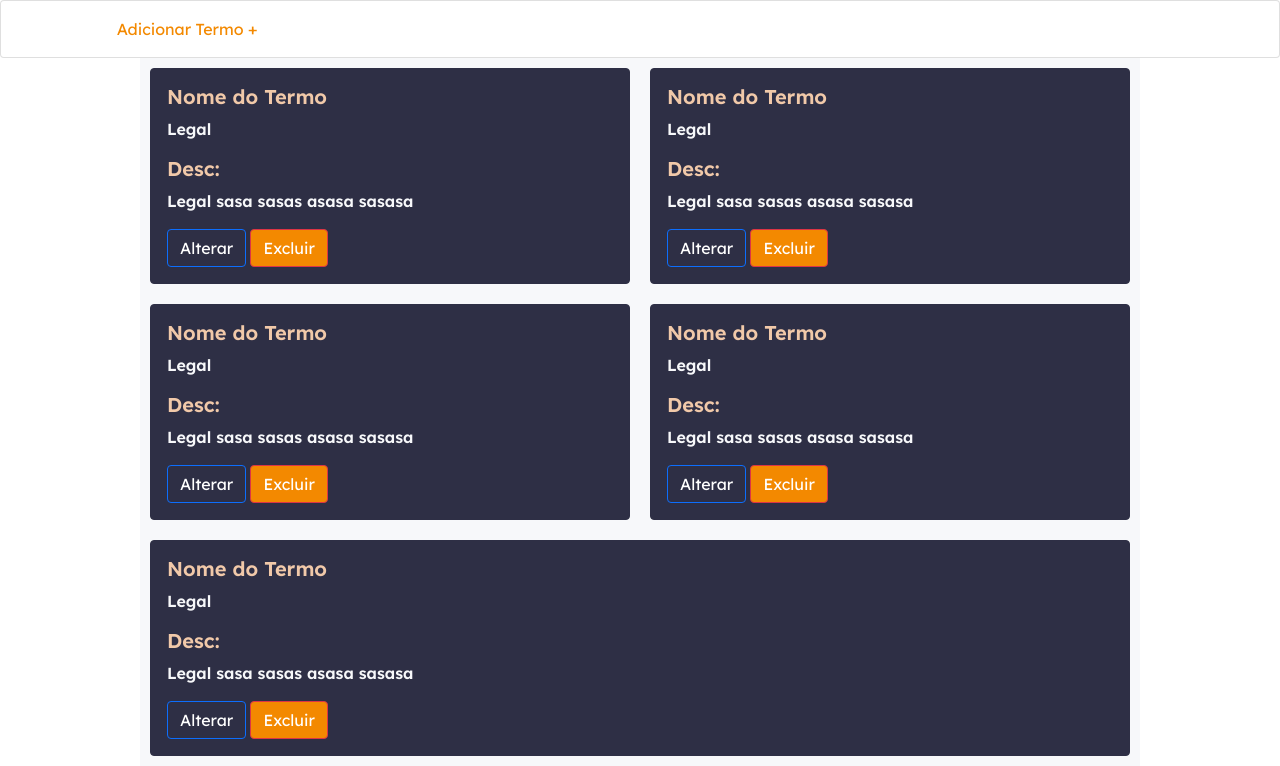
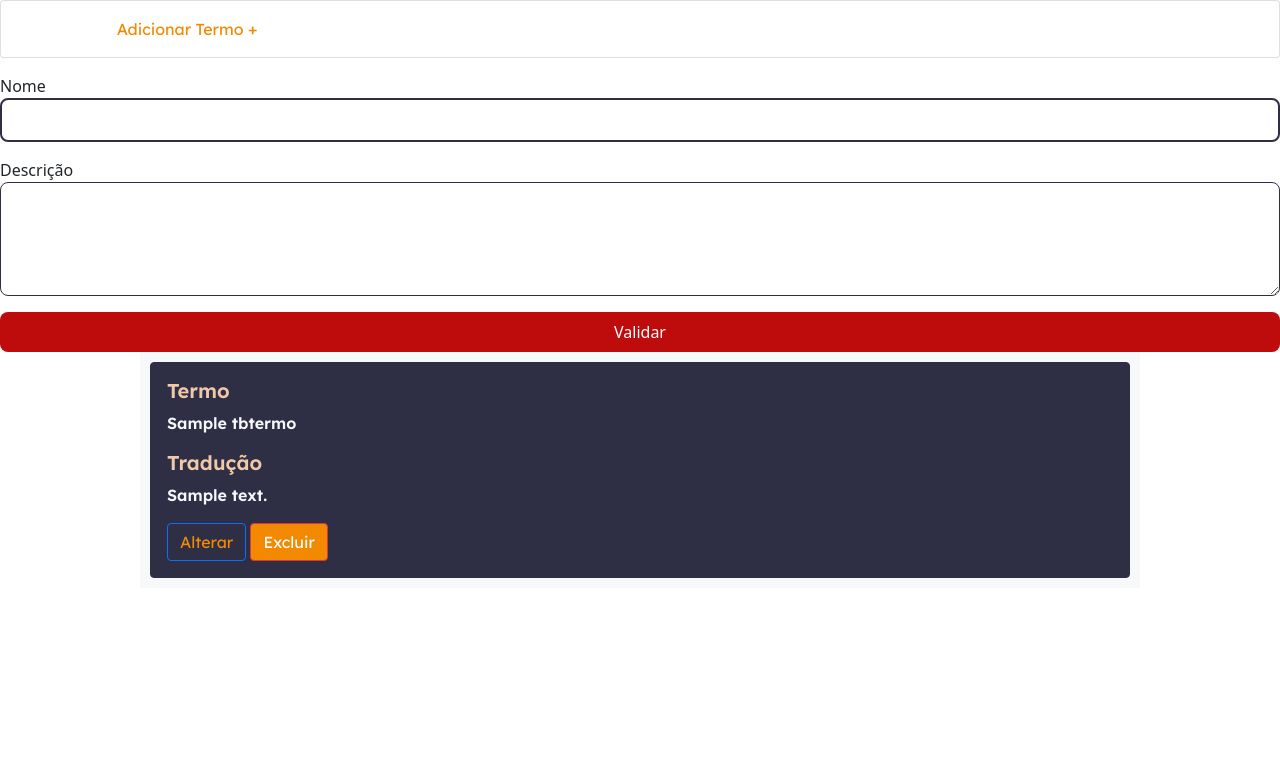
Before and after one commit to dnlydg/Translate_PWIngles, a PHP site: page /restrito/adm.php in a window 1280 px wide. Shown: the part 70-836 px from the top of the page. After the commit the page ends 648 px from the top, so only its background shows below. Run offline with PHP 8.4, Linux system fonts and the light colour scheme; the visitor is signed in with stand-in values (Sample User, id 1); tables that the repository leaves empty or names only in its code hold one stand-in row (values such as "Sample post"); some libraries are stand-ins or nearby versions.

Commit message:
Pelo menos funciona

```diff
--- a/classes/Conexao.php
+++ b/classes/Conexao.php
@@ -2,7 +2,7 @@
 
     class Conexao{
         public static function conectar(){
-            $conexao = new PDO("mysql:host=localhost;
+            $conexao = new PDO("mysql:host=localhost:3307;
                                 dbname=bdprojetoingles",
                                 "root",
                                 "");
--- a/classes/Termo.php
+++ b/classes/Termo.php
@@ -38,6 +38,23 @@
             $stmt->execute();
         }
 
+        public function alterar($termo){
+            $conexao = Conexao::conectar();
+            $stmt = $conexao->prepare("UPDATE tbtermo SET nomeTermo = '?', descTermo = '?' WHERE idTermo = ?");
+            $stmt->bindParam(1, $termo->getNomeTermo());
+            $stmt->bindParam(2, $termo->getDescTermo());
+            $stmt->bindParam(3, $termo->getIdTermo());
+            $stmt->execute();
+        }
+
+        public function listar(){
+            $conexao = Conexao::conectar();
+            $querySelect = 'SELECT idTermo, nomeTermo, descTermo FROM tbtermo';
+            $resultado = $conexao->query($querySelect);
+            $lista = $resultado->fetchAll();
+            return $lista;
+        }
+
         public function deletar($idTermo){
             $conexao = Conexao::conectar();
             $stmt = $conexao->prepare("DELETE FROM tbtermo WHERE idTermo = ".$idTermo);
--- a/css/Style.css
+++ b/css/Style.css
@@ -1,182 +1,163 @@
-
 @import url('https://fonts.googleapis.com/css2?family=Lexend:wght@300;400;500;600&display=swap');
-
-
-*{
-    margin:0;
-    padding:0;
+* {
+    margin: 0;
+    padding: 0;
     box-sizing: border-box;
 }
+
 :root {
     --white: #FFF;
-
     --gray-50: #F7F8FA;
     --gray-100: #E6E8EB;
     --gray-200: #AFB2B1;
     --gray-500: #808080;
     --gray-800: #494D4B;
-
     --green-500: #04D361;
-
     --purple-300: #9F75FF;
     --purple-400: #9164FA;
     --purple-500: #8257E5;
     --purple-800: #6F48C9;
-
     --orange-100: #f1c9a9;
     --orange-500: #f38900;
     --red-500: #be0b0b;
-
     --blue-1: #766b88;
     --blue-2: #38364a;
     --blue-3: #2E2f45;
     --blue-4: #2b89e0;
-
-
-
 }
 
 @media(max-width: 1080px) {
     html {
-            font-size:93.75%;
+        font-size: 93.75%;
     }
 }
+
 @media(max-width: 720px) {
     html {
-
-    font-size:87.5%;
+        font-size: 87.5%;
     }
-        #header{
-            padding-left:1rem;
-            padding-right:1rem;
-
-            background-color:var(--blue-3);
+    #header {
+        padding-left: 1rem;
+        padding-right: 1rem;
+        background-color: var(--blue-3);
     }
-        .section-top{
+    .section-top {
         background-image: none;
-            background-color:var(--blue-3);
+        background-color: var(--blue-3);
+    }
 }
 
+h1,
+h2,
+h3,
+h4,
+h5,
+h6,
+p {
+    font-weight: 680;
+    font-family: Lexend, sans-serif;
+    margin-bottom: 1rem;
 }
 
-    h1, h2, h3, h4, h5, h6 , p {
-
-        font-weight:680;
-        font-family: Lexend, sans-serif;
-
-        margin-bottom: 1rem;
-
-    }
-    h1{
+h1 {
     font-size: 2rem;
 }
-    h2{
+
+h2 {
     font-size: 1.5rem;
 }
-    p{
+
+p {
     font-size: 1rem;
 }
 
 
 /*COMEÇO DO MENU*/
 
-    a{
+a {
     position: relative;
-        color:var(--orange-500);
-        text-decoration:none;
+    color: var(--orange-500);
+    text-decoration: none;
     font-family: Lexend, sans-serif;
     transition: 0.5s;
+}
 
-
-    }
-    a:after{
-
+a:after {
     position: absolute;
     content: "";
     width: 100%;
     height: 3px;
     top: 100%;
     left: 0;
-        background:var(--orange-500);
+    background: var(--orange-500);
     transition: transform 0.5s;
     transform: scaleX(0);
     transform-origin: right;
 }
 
-
-    a:hover{
-
-        border-color:var(--orange-500);
-        color:var(--orange-100);
-
+a:hover {
+    border-color: var(--orange-500);
+    color: var(--orange-100);
 }
 
 a:hover::after {
-
     transform: scaleX(1);
     transform-origin: left;
-
 }
 
-    #logo{
-
+#logo {
     font-weight: bold;
     font-size: 1.5rem;
-
 }
 
-    #header{
-        background-color:var(--blue-3);
-        width:100%;
-        position:relative;
+#header {
+    background-color: var(--blue-3);
+    width: 100%;
+    position: relative;
     padding-top: 1rem;
     padding-bottom: 1rem;
-        padding-left:10%;
-        padding-right:10%;
+    padding-left: 10%;
+    padding-right: 10%;
     height: 70px;
-        align-items:center;
+    align-items: center;
     display: flex;
     justify-content: space-between;
+}
 
-
-    }
-    #menu{
+#menu {
     padding-top: 1rem;
-        display:flex;
+    display: flex;
     list-style: none;
     gap: .5rem;
 }
 
 #menu a {
+    display: block;
+    padding: .5rem;
+}
 
-        display:block;
-        padding: .5rem;
-
-    }
 
 /* FORM DO LOGIN */
 
-    .login{
+.login {
     padding: 1rem;
     color: var(--orange-500);
-        background-color:var(--blue-3);
-
-    }
-    .dropdown-menu{
-        padding:0px;
-        border-radius: 15rem;
-
+    background-color: var(--blue-3);
 }
 
-    .login-text{
+.dropdown-menu {
+    padding: 0px;
+    border-radius: 15rem;
+}
+
+.login-text {
     border-style: none;
     border-radius: 0.5rem;
     padding: 0.3rem;
-
 }
 
-    .login-button{
-        width:100%;
+.login-button {
+    width: 100%;
     border-style: none;
     margin-top: 0.5rem;
     padding: 0.5rem;
@@ -258,89 +237,79 @@
 /* FIM DO MAIN */
 
 
+/* FIM DA INDEX */
 
-
-
-
-    /* FIM DA INDEX */
 
 /* TERMOS */
 
-    .flex{
-
+.flex {
     background-color: var(--gray-50);
-        display:flex;
+    display: flex;
     flex-wrap: wrap;
     margin: 0 auto;
     max-width: 1000px;
-
 }
 
-    .flex .cartao{
-
+.flex .cartao {
     position: relative;
     display: flex;
     flex-direction: column;
     min-width: 0;
     word-wrap: break-word;
-        background-color:var(--blue-3);
+    background-color: var(--blue-3);
     background-clip: border-box;
     border: 1px solid var(--blue-3);
     border-radius: 0.25rem;
     flex: 1 1 400px;
     margin: 10px;
+}
 
-    }
-    .cartao .cd-body{
+.cartao .cd-body {
     flex: 1 1 auto;
     padding: 1rem 1rem;
 }
-    .cartao .cd-title{
+
+.cartao .cd-title {
     font-family: Lexend, sans-serif;
     margin-bottom: 0.5rem;
-        color:var(--orange-100);
-    }
-   .cartao .cd-text{
-    font-family: Lexend, sans-serif;
-       color:var(--gray-50);
+    color: var(--orange-100);
 }
 
-    .btn-primary{
-        background-color:var(--blue-3);
+.cartao .cd-text {
+    font-family: Lexend, sans-serif;
+    color: var(--gray-50);
 }
-    .btn-danger{
-        background-color:var(--orange-500);
+
+.btn-primary {
+    background-color: var(--blue-3);
 }
-    .btn-danger:hover{
-        background-color:var(--blue-3);
+
+.btn-danger {
+    background-color: var(--orange-500);
 }
+
+.btn-danger:hover {
+    background-color: var(--blue-3);
+}
+
 
 /* MODAL */
 
-
 .modal {
-    display: none;
-    position: flex;
-    z-index: 5;
-    left: 0;
-    top: 0;
     width: 100%;
     height: 100%;
-    overflow: auto;
-    background-color: rgba(0,0,0,0.4);
+    background-color: rgba(0, 0, 0, 0.4);
     backdrop-filter: blur(5px);
-    transition: 4s;
+    transition: 0.3s;
 }
-
-
 
 .modal-content {
     border-radius: 1rem;
     background-color: var(--white);
     margin: 10% auto;
     padding: 2rem;
-        width: 60%;
 }
+
 @media(max-width: 720px) {
     .modal-content {
         width: 80%;
--- a/global.php
+++ b/global.php
@@ -3,8 +3,8 @@
     spl_autoload_register('procurarClasse');
 
     function procurarClasse($nomeClasse){
-        if(file_exists('classes/'.$nomeClasse.'php')){
-            require_once 'classes/'.$nomeClasse.'php';
+        if(file_exists('classes/'.$nomeClasse.'.php')){
+            require_once 'classes/'.$nomeClasse.'.php';
         }
     }
 
--- a/restrito/adm.php
+++ b/restrito/adm.php
@@ -1,11 +1,10 @@
-<html lang="en">
+<html lang="pt-br">
 
 <head>
     <meta charset="UTF-8">
     <meta http-equiv="X-UA-Compatible" content="IE=edge">
     <meta name="viewport" content="width=device-width, initial-scale=1.0">
-    <link href="https://cdn.jsdelivr.net/npm/bootstrap@5.0.1/dist/css/bootstrap.min.css" rel="stylesheet"
-        integrity="sha384-+0n0xVW2eSR5OomGNYDnhzAbDsOXxcvSN1TPprVMTNDbiYZCxYbOOl7+AMvyTG2x" crossorigin="anonymous">
+    <link href="https://cdn.jsdelivr.net/npm/bootstrap@5.0.1/dist/css/bootstrap.min.css" rel="stylesheet" integrity="sha384-+0n0xVW2eSR5OomGNYDnhzAbDsOXxcvSN1TPprVMTNDbiYZCxYbOOl7+AMvyTG2x" crossorigin="anonymous">
     <!-- bootstrap, se quiser ativar depois, ta bugando um pouco -->
     <link rel="stylesheet" href="../css/Style.css" />
     <title>Translate - Home</title>
@@ -13,17 +12,25 @@
 
 <body>
     <?php
-            include_once("sentinela.php");
+        include_once('../global.php');
+        include_once('sentinela.php');
+        include_once('../classes/Termo.php');
+        include_once('../classes/Conexao.php');
+        try{
+            $termo = new Termo();
+            $listatermos = $termo->listar();
+        }catch(Exception $e){
+            echo 'Erro: '.$e->getMessage();
+        }
     ?>
 
         <header id="header">
-        <a href="index.php" id="logo">Translate</a>
+            <a href="../index.php" id="logo">Translate</a>
             <nav id="nav">
                 <ul id="menu">
                     <li><a href="termos.php">Termos</a></li>
                     <li class="nav-item dropdown">
-                    <a class="nav-link dropdown-toggle login" href="#" id="navbarDropdownMenuLink" role="button"
-                        data-bs-toggle="dropdown" aria-expanded="false">
+                        <a class="nav-link dropdown-toggle login" href="#" id="navbarDropdownMenuLink" role="button" data-bs-toggle="dropdown" aria-expanded="false">
                         Logout
                     </a>
                         <ul class="dropdown-menu dropdown" aria-labelledby="">
@@ -54,60 +61,77 @@
             </div>
         </section>
 
+        <section>
+            <form method="POST" action="../alterar-termo.php" class="modal-form">
+                <input type="hidden" name="txtPegarID" id="txtPegarID" value="<?php echo @$_GET['idTermo']; ?>">
+                <label for="txtNome">Nome</label>
+                <input type="text" name="txtNome" id="txtNome" value="<?php echo @$_GET['nomeTermo']; ?>">
+                <label for="txtDesc">Descrição</label>
+                <textarea name="txtDesc" id="txtDesc" cols="30" rows="4"><?php echo @$_GET['descTermo']; ?></textarea>
+                <button type="submit" value="AlterarTermo" id="alterar" name="alterar">Validar</button>
+            </form>
+        </section>
+
         <section class="flex">
+            <?php
+                $i = 0;
+                foreach ($listatermos as $linha){
+                    $i++;
+            ?>
             <div class="cartao">
-            <div class="cd-body">
-                <h5 class="cd-title">Nome do Termo</h5>
-                <p class="cd-text">Legal</p>
-                <h5 class="cd-title">Desc:</h5>
-                <p class="cd-text">Legal sasa sasas asasa sasasa </p>
+                <div id="bodyModal" class="cd-body">
+                    <h5 class="cd-title">Termo</h5>
+                    <p class="cd-text"><?php echo $linha['nomeTermo'] ?></p>
+                    <h5 class="cd-title">Tradução</h5>
+                    <p class="cd-text"><?php echo $linha['descTermo'] ?></p>
+                    <button type="button" class="btn btn-primary">
+                        <?php
+                            echo "<a href='?idTermo={$linha['idTermo']}&nomeTermo={$linha['nomeTermo']}&descTermo={$linha['descTermo']}'>";
+                                echo "Alterar";
+                            echo "</a>";
+                        ?>
+
+                    </button>
+                    <!--
                     <a href="#" class="btn btn-primary" onClick="openModal()">Alterar</a>
-                <a href="#" class="btn btn-danger">Excluir</a>
+                    -->
+                    <?php
+                        echo "<a href='../excluir-termo.php?idTermo=$linha[idTermo]' class='btn btn-danger'>";
+                            echo "Excluir";
+                        echo "</a>"
+                    ?>
                 </div>
             </div>
-        <div class="cartao">
-            <div class="cd-body">
-                <h5 class="cd-title">Nome do Termo</h5>
-                <p class="cd-text">Legal</p>
-                <h5 class="cd-title">Desc:</h5>
-                <p class="cd-text">Legal sasa sasas asasa sasasa </p>
-                <a href="#" class="btn btn-primary" onClick="openModal()">Alterar</a>
-                <a href="#" class="btn btn-danger">Excluir</a>
+            <?php
+                }
+            ?>
+        </section>
+
+        <div class="modal fade" id="modalAlterar" role="dialog" aria-labelledby="tituloModal" aria-hidden="true">
+            <div class="modal-dialog" role="document">
+                <div class="modal-content">
+                    <div class="modal-header">
+                        <h5 class="modal-title" id="tituloModal">Teste testado</h5>
+                        <span class="close" aria-hidden="true" data-dismiss="modal">&times;</span>
+                    </div>
+                    <div class="modal-body">
+                        <form action="get" class="modal-form">
+                            <label for="txtNome">Nome</label>
+                            <input type="text" name="nome" id="txtNome">
+                            <label for="txtDesc">Descrição</label>
+                            <textarea name="Descricao" id="txtDesc" cols="30" rows="4"></textarea>
+                            <button type="submit" value="AlterarTermo" id="alterar" name="alterar">Validar</button>
+                        </form>
+                    </div>
+                    <div class="modal-footer">
+                        <button type="button" class="btn btn-secondary" data-dismiss="modal">Fechar</button>
+                        <button type="button" class="btn btn-primary">Salvar</button>
                     </div>
                 </div>
-        <div class="cartao">
-            <div class="cd-body">
-                <h5 class="cd-title">Nome do Termo</h5>
-                <p class="cd-text">Legal</p>
-                <h5 class="cd-title">Desc:</h5>
-                <p class="cd-text">Legal sasa sasas asasa sasasa </p>
-                <a href="#" class="btn btn-primary" onClick="openModal()">Alterar</a>
-                <a href="#" class="btn btn-danger">Excluir</a>
             </div>
         </div>
-        <div class="cartao">
-            <div class="cd-body">
-                <h5 class="cd-title">Nome do Termo</h5>
-                <p class="cd-text">Legal</p>
-                <h5 class="cd-title">Desc:</h5>
-                <p class="cd-text">Legal sasa sasas asasa sasasa </p>
-                <a href="#" class="btn btn-primary" onClick="openModal()">Alterar</a>
-                <a href="#" class="btn btn-danger">Excluir</a>
-            </div>
-        </div>
-        <div class="cartao">
-            <div class="cd-body">
-                <h5 class="cd-title">Nome do Termo</h5>
-                <p class="cd-text">Legal</p>
-                <h5 class="cd-title">Desc:</h5>
-                <p class="cd-text">Legal sasa sasas asasa sasasa </p>
-                <a href="#" class="btn btn-primary" onClick="openModal()">Alterar</a>
-                <a href="#" class="btn btn-danger">Excluir</a>
-            </div>
-        </div>
-    </section>
-
-    <div id="modalAlterar" class="modal">
+        <!--
+        <div id="modalAlterar" class="modal" id="modalAlterar">
             <div class="modal-content">
                 <div class="modal-title">
                     <h1>Alterar</h1>
@@ -122,6 +146,8 @@
                 </form>
             </div>
         </div>
+        -->
+
 
         <div id="modalAdicionar" class="modal">
             <div class="modal-content">
@@ -129,13 +155,12 @@
                     <h1>Adicionar</h1>
                     <span class="close">&times;</span>
                 </div>
-            <form action="get" class="modal-form">
+                <form method="POST" action="../inserir-termo.php" class="modal-form" name="InserirTermo">
                     <label for="txtNome">Nome</label>
-                <input type="text" name="nome" id="txtNome">
-
-                <label for="txtDesc">Descrição</label>
-                <textarea name="Descricao" id="txtDesc" cols="30" rows="4"></textarea>
-                <button>Validar</button>
+                    <input type="text" name="txtNome" id="txtNome">
+                    <label for="txtTermo">Descrição</label>
+                    <textarea name="txtTermo" id="txtTermo" cols="30" rows="4"></textarea>
+                    <button type="submit" value="InserirTermo" id="validar" name="validar">Validar</button>
                 </form>
             </div>
         </div>
@@ -143,9 +168,19 @@
         <script src="../js/modal.js"></script>
 
 
-    <script src="https://cdn.jsdelivr.net/npm/bootstrap@5.0.1/dist/js/bootstrap.bundle.min.js"
-        integrity="sha384-gtEjrD/SeCtmISkJkNUaaKMoLD0//ElJ19smozuHV6z3Iehds+3Ulb9Bn9Plx0x4" crossorigin="anonymous">
+
+        <script src="https://cdn.jsdelivr.net/npm/bootstrap@5.0.1/dist/js/bootstrap.bundle.min.js" integrity="sha384-gtEjrD/SeCtmISkJkNUaaKMoLD0//ElJ19smozuHV6z3Iehds+3Ulb9Bn9Plx0x4" crossorigin="anonymous"></script>
+        <script src="https://ajax.googleapis.com/ajax/libs/jquery/3.6.0/jquery.min.js"></script>
+        <script src="https://code.jquery.com/jquery-3.3.1.slim.min.js" integrity="sha384-q8i/X+965DzO0rT7abK41JStQIAqVgRVzpbzo5smXKp4YfRvH+8abtTE1Pi6jizo" crossorigin="anonymous"></script>
+        <script src="https://cdnjs.cloudflare.com/ajax/libs/popper.js/1.14.3/umd/popper.min.js" integrity="sha384-ZMP7rVo3mIykV+2+9J3UJ46jBk0WLaUAdn689aCwoqbBJiSnjAK/l8WvCWPIPm49" crossorigin="anonymous"></script>
+        <script src="https://stackpath.bootstrapcdn.com/bootstrap/4.1.3/js/bootstrap.min.js" integrity="sha384-ChfqqxuZUCnJSK3+MXmPNIyE6ZbWh2IMqE241rYiqJxyMiZ6OW/JmZQ5stwEULTy" crossorigin="anonymous"></script>
+
+        <script>
+
+
+
         </script>
+
 </body>
 
 </html>
```
Also changed, not shown: other parts of css/Style.css (+39 -44 lines), alterar-termo.php (added, +23 -0 lines), excluir-termo.php (added, +24 -0 lines), inserir-termo.php (+10 -3 lines), termos.php (+25 -38 lines). Lines whose indentation alone changed are shown as unchanged.
